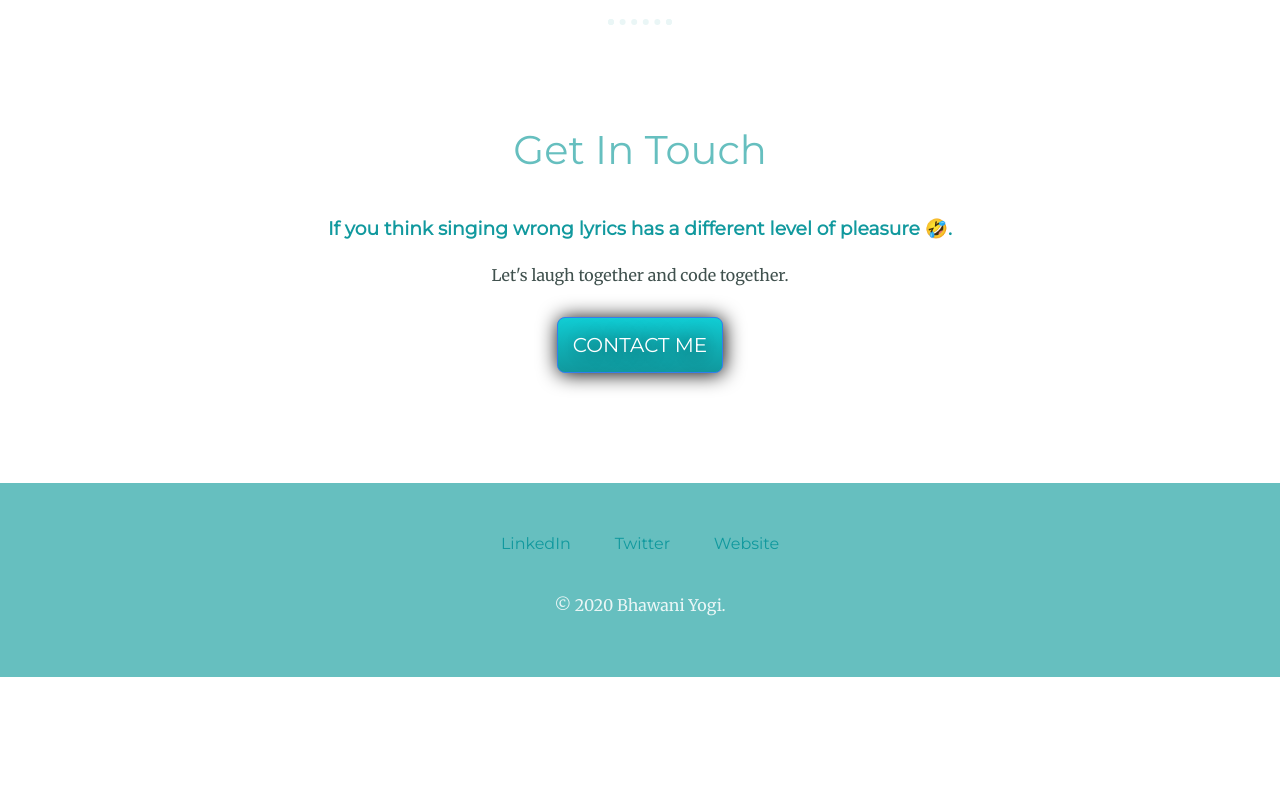
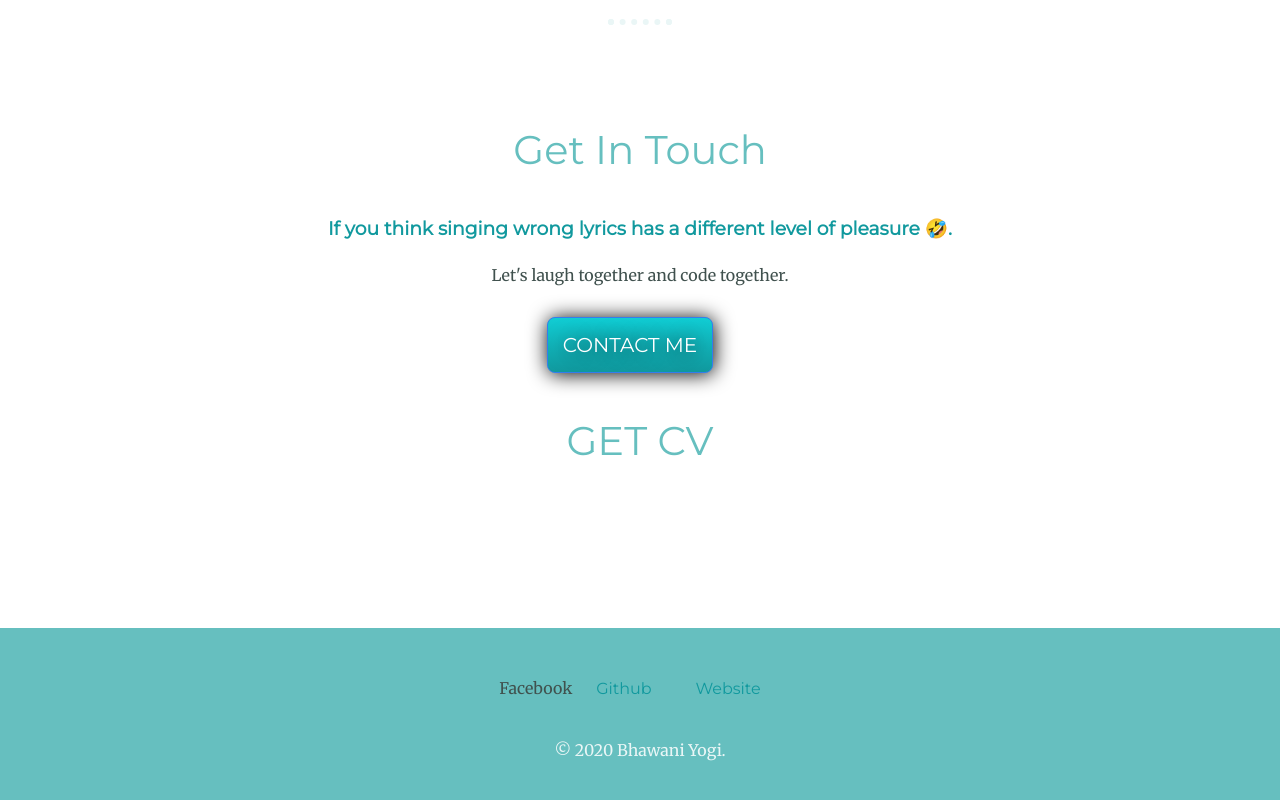
Before and after one commit to yogibhawani074/Personal-site, a plain HTML site: page index.html in a window 1280 px wide. Shown: the part 2467-3267 px from the top of the page. Before the commit the page ends 3144 px from the top, so only its background shows below. Drawn offline with Linux system fonts and the light colour scheme.

Commit message:
Update index.html
Get CV

```diff
--- a/index.html
+++ b/index.html
@@ -45,14 +45,15 @@
     <h3>If you think singing wrong lyrics has a different level of pleasure 🤣.</h3>
     <p class="contact message">Let's laugh together and code together.</p>
     <a class="btn" href="mailto:yogibhawani074@gmail.com">CONTACT ME</a>
+    <a class="CV" href="https://docs.google.com/uc?export=download&id=1IXQkQsloXlDpbh07nzaMuHP93JLv0OSc"><h2>GET CV</h2></a>
   </div>
 </div>
 
 
 <div class="bottom-container">
-  <a class="footer-link" href="https://www.linkedin.com/">LinkedIn</a>
-  <a class="footer-link" href="https://twitter.com/">Twitter</a>
-  <a class="footer-link" href="https://www.appbrewery.co/">Website</a>
+  <a<a class="footer-link" href="https://www.facebook.com/bhawani.yogi.90">Facebook</a>
+    <a class="footer-link" href="https://github.com/yogibhawani074">Github</a>
+    <a class="footer-link" href="https://yogibhawani074.github.io/Personal-site/">Website</a>
   <p class="copyright">© 2020 Bhawani Yogi.</p>
 </div>
 
```
